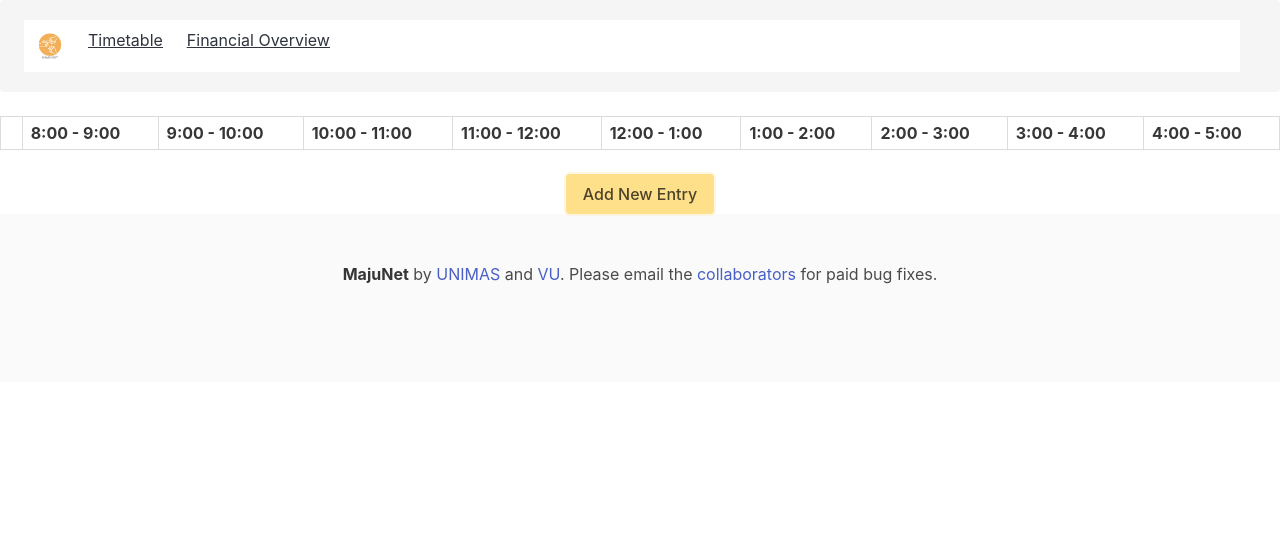
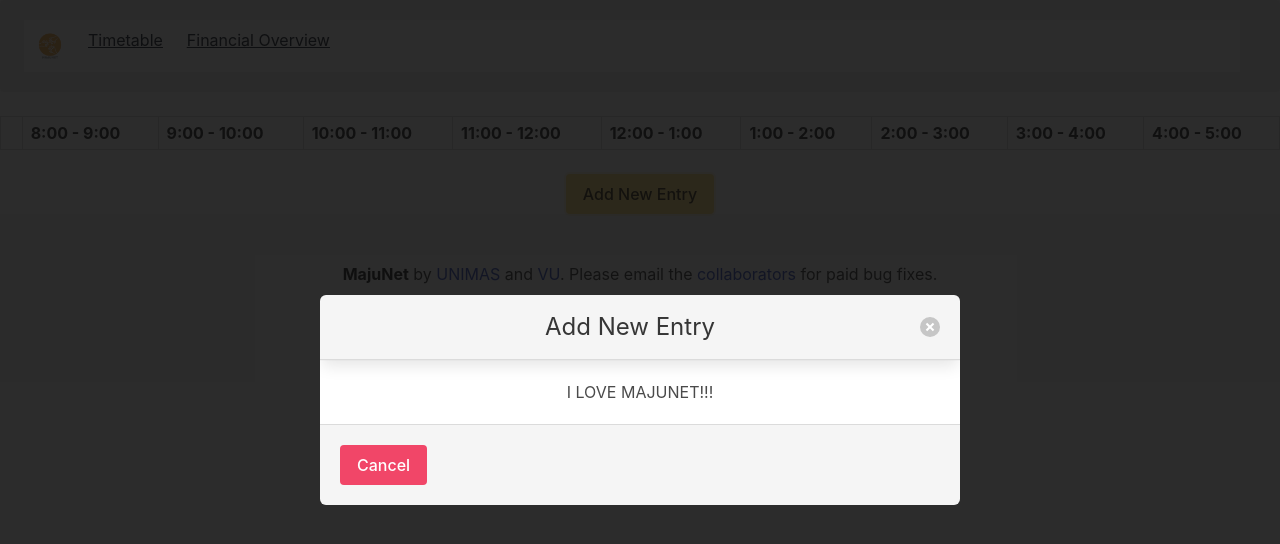
Before and after one commit to Kishanjay/MajuNet, a React (Create React App) app: page / in a window 1280 px wide. Both pictures are taken after a click on the button "Add New Entry". Shown: the top 544 px of the page. Built offline with nearby package versions, Linux system fonts and the light colour scheme.

Commit message:
Update MTable to include MModal

```diff
--- a/src/MButton.js
+++ b/src/MButton.js
@@ -1,22 +1,20 @@
 import React, { Component } from 'react';
 
+class MButton extends Component {
 
-class MButton extends Component {
-    state={
-        buttonText: this.props.buttonText,
-        buttonClass: this.props.buttonClass
-    };
 
 constructor(props){
     super(props);
 }
 
     render() {
-        console.log("Props: ", this.props);
+        //console.log("Props: ", this.props);
         return (
             <button
-                className={this.state.buttonClass}>
-                {this.state.buttonText}
+                className={this.props.buttonClass}
+                onClick={this.props.onClick}
+            >
+                {this.props.buttonText}
             </button>
         );
     }
--- a/src/MLogin.js
+++ b/src/MLogin.js
@@ -7,22 +7,22 @@ class MLogin extends Component {
         return (
             <div>
 
-                <div class="field">
-                <label class="label">Password</label>
-                <div class="control has-icons-left has-icons-right">
-                    <input class="input is-danger" type="email" placeholder="Email input" value="hello@"/>
-                    <span class="icon is-small is-left">
-                    <i class="fas fa-envelope"></i>
+                <div className="field">
+                <label className="label">Password</label>
+                <div className="control has-icons-left has-icons-right">
+                    <input className="input is-danger" type="email" placeholder="Email input" value="hello@"/>
+                    <span className="icon is-small is-left">
+                    <i className="fas fa-envelope"></i>
                     </span>
-                    <span class="icon is-small is-right">
-                    <i class="fas fa-exclamation-triangle"></i>
+                    <span className="icon is-small is-right">
+                    <i className="fas fa-exclamation-triangle"></i>
                     </span>
                 </div>
-                <p class="help is-danger">This email is invalid</p>
+                <p className="help is-danger">This email is invalid</p>
                 </div>
 
-                <div class="field is-grouped">
-                <div class="control">
+                <div className="field is-grouped">
+                <div className="control">
                     <MButton buttonClass="button is-link" buttonText="Login"></MButton>
                 </div>
                 </div>
--- /dev/null
+++ b/src/MModal.js
@@ -0,0 +1,31 @@
+import React, { Component } from 'react';
+
+class MModal extends Component {
+    render() {
+        if(!this.props.show){
+            return null;
+        }
+        return (
+            <div class="modal is-active">
+            <div class="modal-background"></div>
+            <div class="modal-card">
+                <header class="modal-card-head">
+                <p class="modal-card-title">Add New Entry</p>
+                <button class="delete" aria-label="close" onClick={this.props.onClose}></button>
+                </header>
+                <section class="modal-card-body">
+                    <p>
+                        I LOVE MAJUNET!!!
+                    </p>
+                </section>
+                <footer class="modal-card-foot">
+                {/*<button class="button is-success">Save changes</button>*/}
+                <button class="button is-danger" onClick={this.props.onClose}>Cancel</button>
+                </footer>
+            </div>
+            </div>
+         );
+    }
+}
+
+export default MModal;
--- a/src/MTable.js
+++ b/src/MTable.js
@@ -1,16 +1,19 @@
 import React, { Component } from 'react';
 import MButton from './MButton.js'
-import TimetableService from './TimetableService';
+//import TimetableService from './TimetableService';
+import MModal from './MModal.js';
 
 class MTable extends Component {
 
-    test2(){
-        alert("Button clicked!");
+    constructor(props) {
+        super(props);
+        this.state = { isOpen: false };
     }
 
-    constructor(props) {
-        super(props);
-        this.TimetableService = new TimetableService();
+    toggleModal = () => {
+        this.setState({
+          isOpen: !this.state.isOpen
+        });
     }
 
     render() {
@@ -41,10 +44,15 @@ class MTable extends Component {
             <div>
                 <MButton
                     buttonClass="button is-success is-warning"
-                    buttonText="Add New Entry">
+                    buttonText="Add New Entry"
+                    onClick={this.toggleModal}>
                 </MButton>
             </div>
 
+            <MModal
+                show={this.state.isOpen}
+                onClose={this.toggleModal}
+            ></MModal>
             </div>
 
 
```
